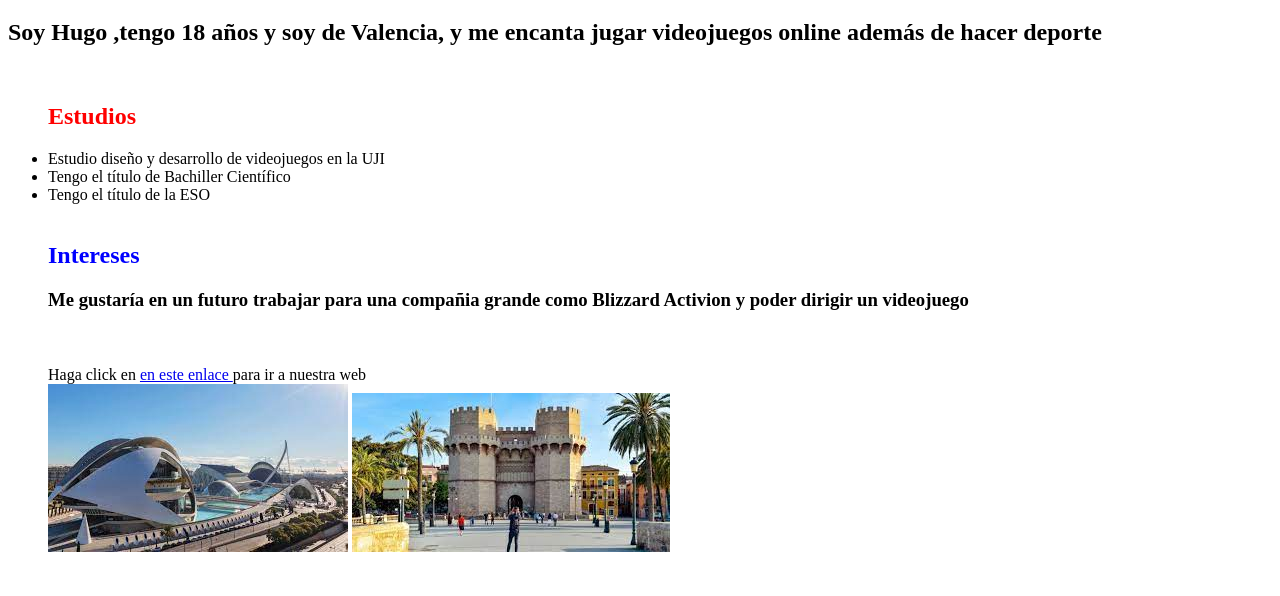
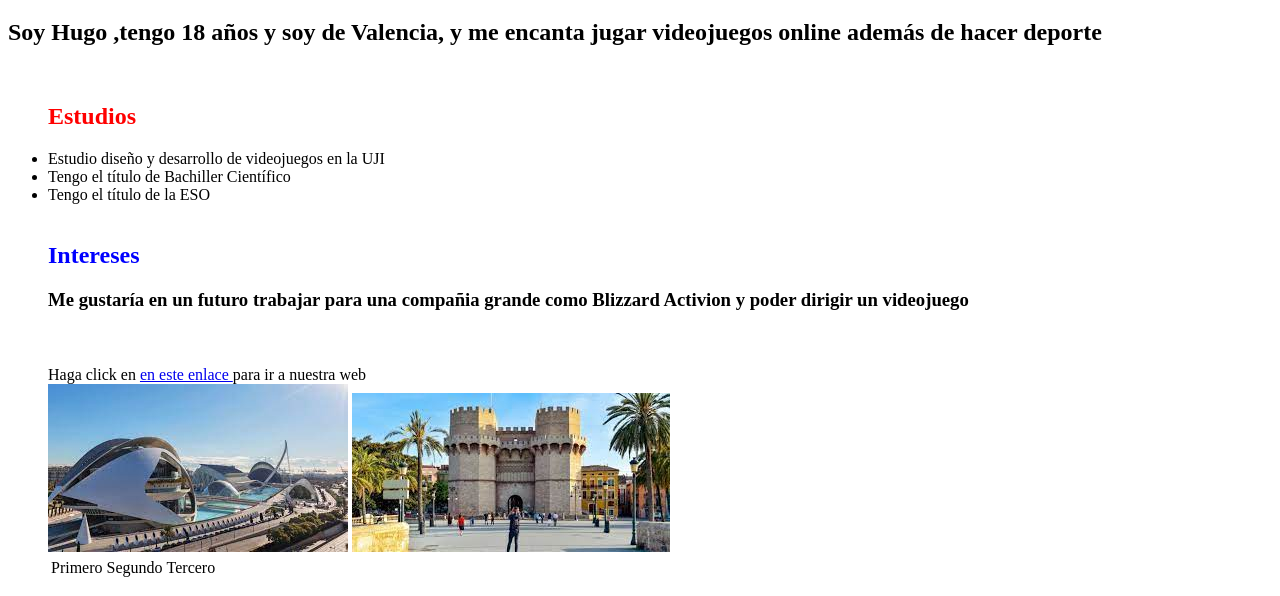
Before and after one commit to HugoMerino/HugoMerino.github.io, a plain HTML site: page index.html in a window 1280 px wide. Shown: the part 338-934 px from the top of the page. Before the commit the page ends 910 px from the top, so only its background shows below. Drawn offline with Linux system fonts and the light colour scheme.

Commit message:
Update index.html

```diff
--- a/index.html
+++ b/index.html
@@ -26,8 +26,13 @@ Haga click en <a href = https://hugomerino.github.io/ "> en este enlace </a> par
 <br>
 <img src ="imagen valencia.jfif"/>
 <img src ="imagen valencia2.jfif"/>
-
-
-
+<table_border="2px">
+<table>
+	<tr>
+	  <td> Primero </td>
+	  <td> Segundo </td>
+	  <td> Tercero </td>
+	</tr>
+  </table>
 </body>
 </html>
```
